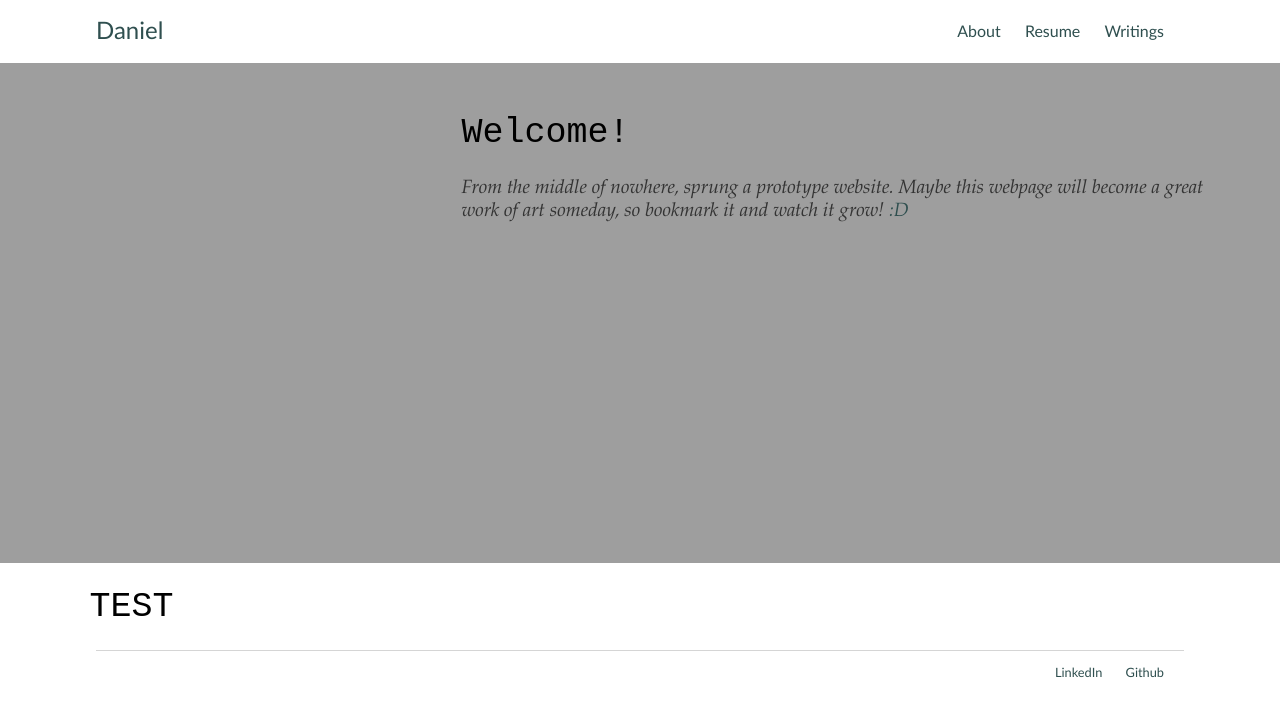
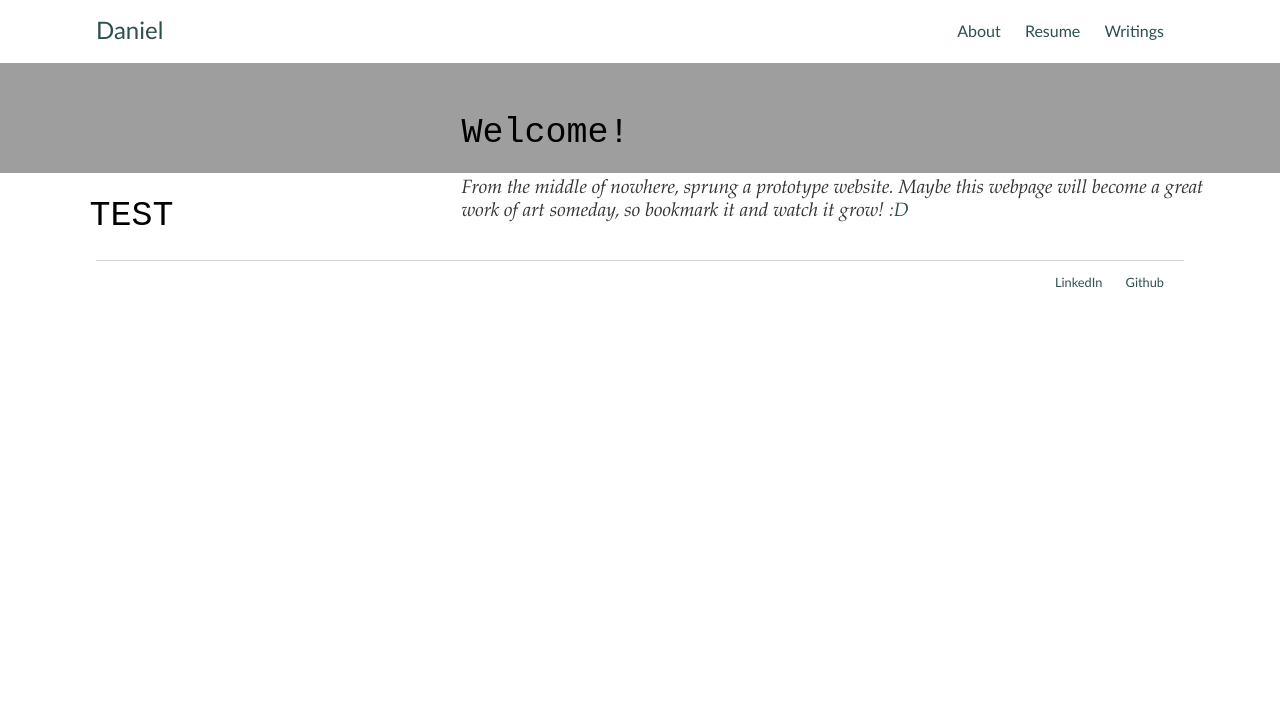
Before and after one commit to Calculasians/calculasians.github.io, a Jekyll site: the page built from index.html, in a window 1280 px wide. Shown: the top 717 px of the page. Built offline with Jekyll 4.4.1, drawn with Linux system fonts in a browser that asks for light colours.

Commit message:
Update main.css

```diff
--- a/css/main.css
+++ b/css/main.css
@@ -100,9 +100,9 @@ h1 {
 
 .cover-page {
     width: 100%;
-    height: 500px;
     background-image: url("https://calculasians.github.io/CraterLake.jpg");
     box-sizing: border-box;
+    min-height: 100%;
 
     /* Create the parallax scrolling effect */
     background-attachment: fixed;
```
